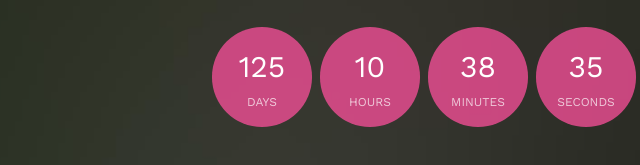
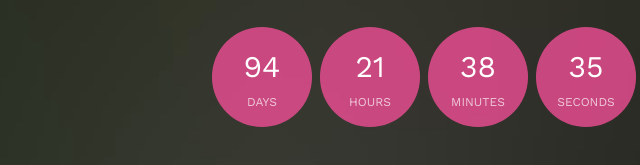
Before and after one commit to Rakesh443/weedingwebpage, a plain HTML site: page public/index.html in a window 1280 px wide. Shown: the part 420-585 px from the top of the page, 216-856 px from the left. Drawn offline with nearby package versions, Linux system fonts and the light colour scheme; files whose address does not match are found by name.

Commit message:
Date corrected

```diff
--- a/public/index.html
+++ b/public/index.html
@@ -6,7 +6,7 @@
 	<head>
 	<meta charset="utf-8">
 	<meta http-equiv="X-UA-Compatible" content="IE=edge">
-	<title>Wedding &mdash; 100% Free Fully Responsive HTML5 Template by FREEHTML5.co</title>
+	<title>Wedding</title>
 	<meta name="viewport" content="width=device-width, initial-scale=1">
 	<meta name="description" content="Free HTML5 Template by FREEHTML5.CO" />
 	<meta name="keywords" content="free html5, free template, free bootstrap, html5, css3, mobile first, responsive" />
@@ -528,7 +528,7 @@
 		<div class="container">
 			<div class="row animate-box">
 				<div class="col-md-8 col-md-offset-2 text-center fh5co-heading">
-					<h2>Are You Attending?</h2>
+					<h2>Are You Attending ?</h2>
 					<p>Please Fill-up the form to notify you that you're attending. Thanks.</p>
 				</div>
 			</div>
--- a/public/js/simplyCountdown.js
+++ b/public/js/simplyCountdown.js
@@ -116,7 +116,7 @@
     simplyCountdown = function (elt, args) {
         var parameters = extend({
                 year: 2021,
-                month: 5,
+                month: 4,
                 day: 30,
                 hours: 0,
                 minutes: 0,
@@ -165,15 +165,16 @@
         if (parameters.enableUtc) {
             targetDate = new Date(
                 "2021",
-                "5",
+                "4",
                 "30",
-                targetTmpDate.getUTCHours(),
-                targetTmpDate.getUTCMinutes(),
-                targetTmpDate.getUTCSeconds()
+                "11",
+                "00",
+                "00"
             );
         } else {
             targetDate = targetTmpDate;
         }
+        console.log(targetTmpDate.getUTCMinutes())
 
 
 
```
Also changed, not shown: index.html (+1 -1 lines), js/simplyCountdown.js (+5 -4 lines), services.html (+1 -1 lines), .github/deploy.yml (added), images/groom.jpg, public/.github/deploy.yml (added).
